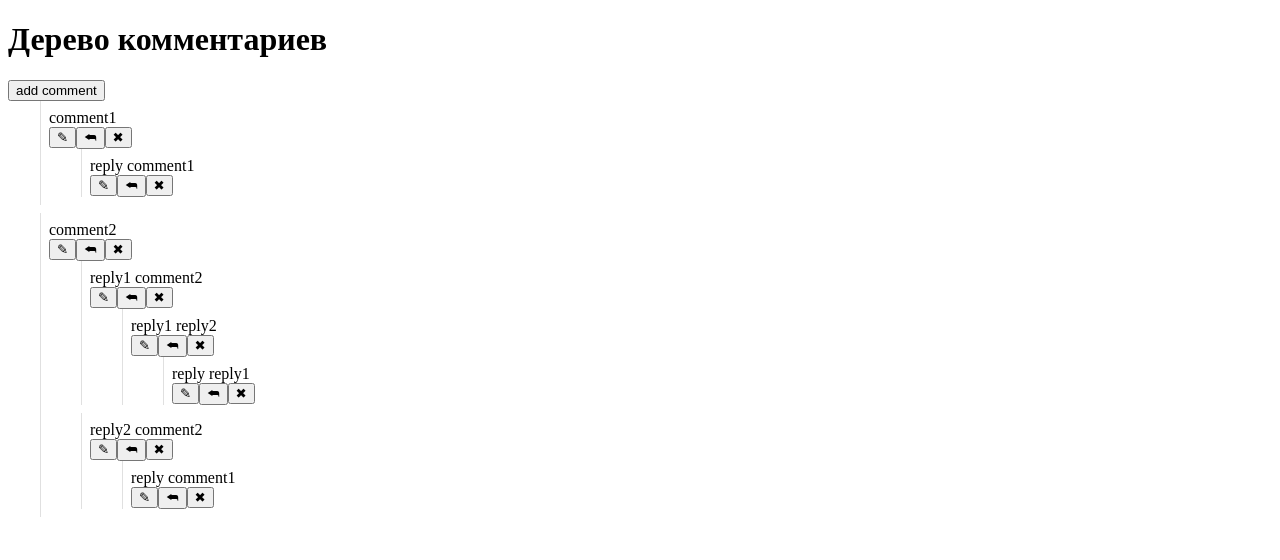
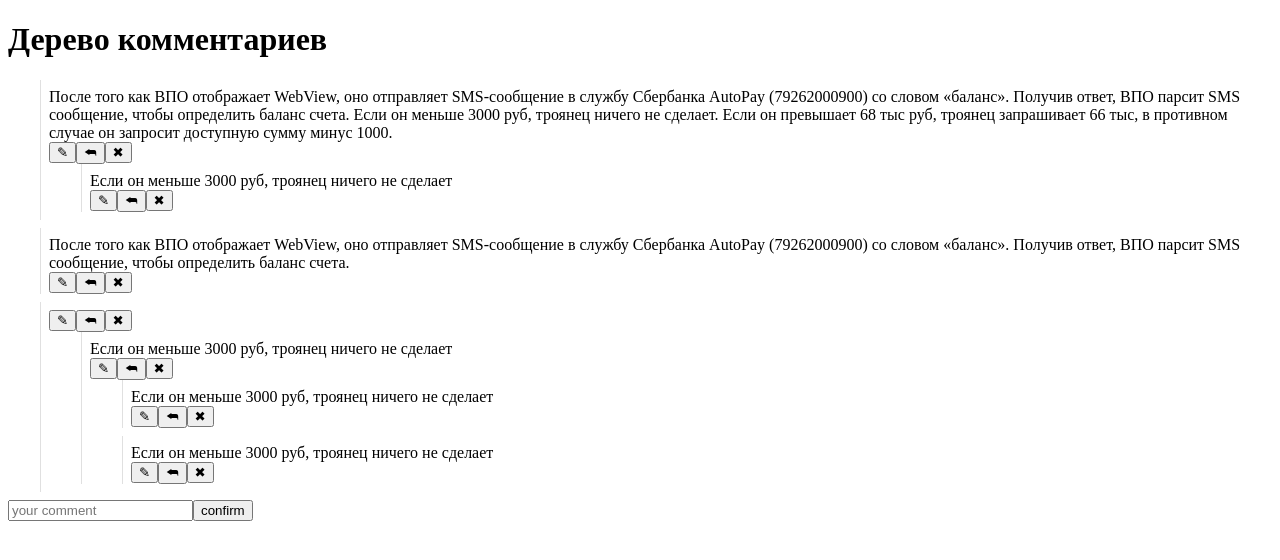
Before and after one commit to S-404/tree-chat, a React (Create React App) app: page / in a window 1280 px wide. Shown: the top 560 px of the page. Built offline with nearby package versions, Linux system fonts and the light colour scheme.

Commit message:
change data structure [total time 235min]

```diff
--- a/src/components/Comment.jsx
+++ b/src/components/Comment.jsx
@@ -1,21 +1,19 @@
 import React from 'react';
 
-const Comment = ({prevComment,comment, deleteComment, replyComment, editComment}) => {
-
+const Comment = ({comment, deleteComment, replyComment, editComment}) => {
 
     return (
         <div className={'comments__comment'}>
             <span>{comment.comment}</span>
             <div className={'comment__buttons'}>
-                <button onClick={() => editComment(prevComment,comment)}>✎</button>
-                <button onClick={() => replyComment(prevComment,comment)}>⮪</button>
-                <button onClick={() => deleteComment(prevComment,comment)}>✖</button>
+                <button onClick={() => editComment(comment)}>✎</button>
+                <button onClick={() => replyComment(comment)}>⮪</button>
+                <button onClick={() => deleteComment(comment)}>✖</button>
             </div>
             <div className={'comment__replies'}>
                 {comment.replies.map(reply => (
                     <Comment
                         key={reply.id}
-                        prevComment={comment}
                         comment={reply}
                         deleteComment={deleteComment}
                         replyComment={replyComment}
--- a/src/components/Comments.jsx
+++ b/src/components/Comments.jsx
@@ -1,4 +1,4 @@
-import React, {useState} from 'react';
+import React, {useMemo, useState} from 'react';
 import Comment from "./Comment";
 import NewCommentInput from "./NewCommentInput";
 
@@ -6,52 +6,82 @@
 
     const [comments, setComments] = useState([
         {
-            id: 0, depth: 0, comment: 'comment1',
-            replies: [{
-                id: 1, depth: 1, comment: 'reply comment1',
-                replies: []
-            }]
-        },
-        {
-            id: 1, depth: 0, comment: 'comment2',
-            replies: [{
-                id: 3, depth: 1, comment: 'reply1 comment2',
-                replies: [{
-                    id: 4, depth: 2, comment: 'reply1 reply2',
-                    replies: [{
-                        id: 5, depth: 3, comment: 'reply reply1',
-                        replies: []
-                    }]
-                }]
-            },
-                {
-                    id: 0, comment: 'reply2 comment2',
-                    replies: [{
-                        id: 1, comment: 'reply comment1',
-                        replies: []
-                    }]
-                },
-            ]
-        },
-    ])
+            id: 1,
+            parentID: null,
+            author: 'Иванов И. И.',
+            imgSource: '',
+            datetime: '10.12.18 15:00',
+            comment: 'После того как ВПО отображает WebView, оно отправляет SMS-сообщение в службу Сбербанка AutoPay (79262000900) со словом «баланс». Получив ответ, ВПО парсит SMS сообщение, чтобы определить баланс счета. Если он меньше 3000 руб, троянец ничего не сделает. Если он превышает 68 тыс руб, троянец запрашивает  66 тыс, в противном случае он запросит доступную сумму минус 1000.',
+        }, {
+            id: 2,
+            parentID: 1,
+            author: 'Длиннаяфамилия И. И.',
+            imgSource: '',
+            datetime: '10.12.18 15:00',
+            comment: 'Если он меньше 3000 руб, троянец ничего не сделает'
+        }, {
+            id: 3,
+            parentID: null,
+            author: 'Иванов И. И.',
+            imgSource: '',
+            datetime: '10.12.18 15:00',
+            comment: 'После того как ВПО отображает WebView, оно отправляет SMS-сообщение в службу Сбербанка AutoPay (79262000900) со словом «баланс». Получив ответ, ВПО парсит SMS сообщение, чтобы определить баланс счета.',
+        }, {
+            id: 4,
+            parentID: null,
+            author: null,
+            imgSource: '',
+            datetime: '10.12.18 15:00',
+            comment: null,
+        }, {
+            id: 5,
+            parentID: 4,
+            author: 'Петров И. И.',
+            imgSource: '',
+            datetime: '10.12.18 15:00',
+            comment: 'Если он меньше 3000 руб, троянец ничего не сделает',
+        }, {
+            id: 6,
+            parentID: 5,
+            author: 'Петров И. И.',
+            imgSource: '',
+            datetime: '10.12.18 15:00',
+            comment: 'Если он меньше 3000 руб, троянец ничего не сделает',
+        }, {
+            id: 7,
+            parentID: 5,
+            author: 'Петров И. И.',
+            imgSource: '',
+            datetime: '10.12.18 15:00',
+            comment: 'Если он меньше 3000 руб, троянец ничего не сделает',
+        }])
 
 
-    const deleteComment = (prevComment,comment) => {
-        console.log('delete',prevComment,comment)
+    const commentsData = useMemo(() => {
+        const nestedData = (items, id = null) => {
+            return items
+                .filter(item => item['parentID'] === id)
+                .map(item => ({...item, replies: nestedData(items, item.id)}));
+        }
+        return nestedData(comments)
+    }, [comments])
+
+    const deleteComment = (comment) => {
+        console.log('delete', comment)
+        // setComments(comments.filter(comment_=> comment_.id !== comment.id))
     }
-    const replyComment = (prevComment,comment) =>{
-        console.log('reply',prevComment,comment)
+    const replyComment = (comment) => {
+        console.log('reply', comment)
     }
-    const editComment = (prevComment,comment) =>{
-        console.log('edit',prevComment,comment)
+    const editComment = (comment) => {
+        console.log('edit', comment)
     }
 
 
     return (
         <>
-            <NewCommentInput comments={comments} setComments={setComments}/>
             <div className={'comments'}>
-                {comments.map((comment) => (
+                {commentsData.map((comment) => (
                     <Comment
                         key={comment.id}
                         comment={comment}
@@ -61,6 +91,7 @@
                     />
                 ))}
             </div>
+            <NewCommentInput comments={comments} setComments={setComments}/>
         </>
 
     );
--- a/src/components/NewCommentInput.jsx
+++ b/src/components/NewCommentInput.jsx
@@ -2,15 +2,21 @@
 
 const NewCommentInput = ({comments, setComments}) => {
 
-    const [newCommentInputVisible, setNewCommentInputVisible] = useState(false)
     const [newComment, setNewComment] = useState('')
+
     const newCommentInputHandler = (e) => {
         setNewComment(e.target.value)
     }
 
-
-    const newCommentObj = (id, comment, parentID = 0, replies = []) => {
-        return {id, parentID, replies, comment}
+    const newCommentObj = (id, comment, parentID = null) => {
+        return{
+            id,
+            parentID,
+            author: 'author',
+            imgSource: '',
+            datetime: new Date(),
+            comment,
+        }
     }
 
     const addNewComment = () => {
@@ -18,32 +24,20 @@
             const commentObj = newCommentObj(comments.length, newComment)
             setComments([...comments, commentObj])
             setNewComment('')
-            setNewCommentInputVisible(false)
         }
     }
 
     return (
-        <>
-            {newCommentInputVisible ?
         <div>
             <input
                 placeholder={'your comment'}
                 type={'text'}
                 value={newComment}
                 onChange={newCommentInputHandler}/>
-                    <button onClick={addNewComment}
-                    >confirm
-                    </button>
-                    <button onClick={() => setNewCommentInputVisible(false)}
-                    >cancel
-                    </button>
+            <button onClick={addNewComment}>confirm</button>
         </div>
-                :
-                <button onClick={() => setNewCommentInputVisible(true)}
-                >add comment
-                </button>
-            }
-        </>
+
+
     );
 };
 
```
Lines whose indentation alone changed are shown as unchanged.
